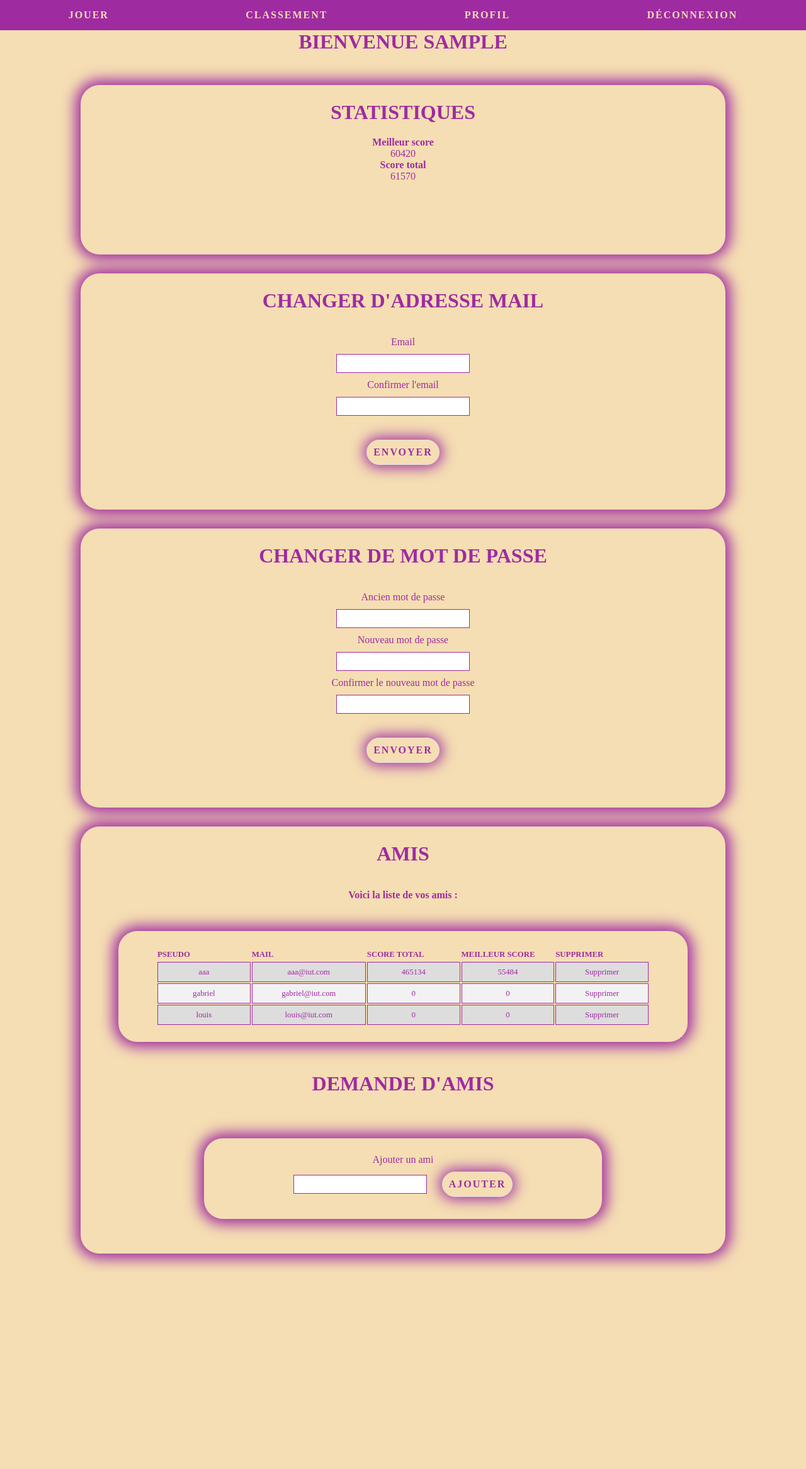
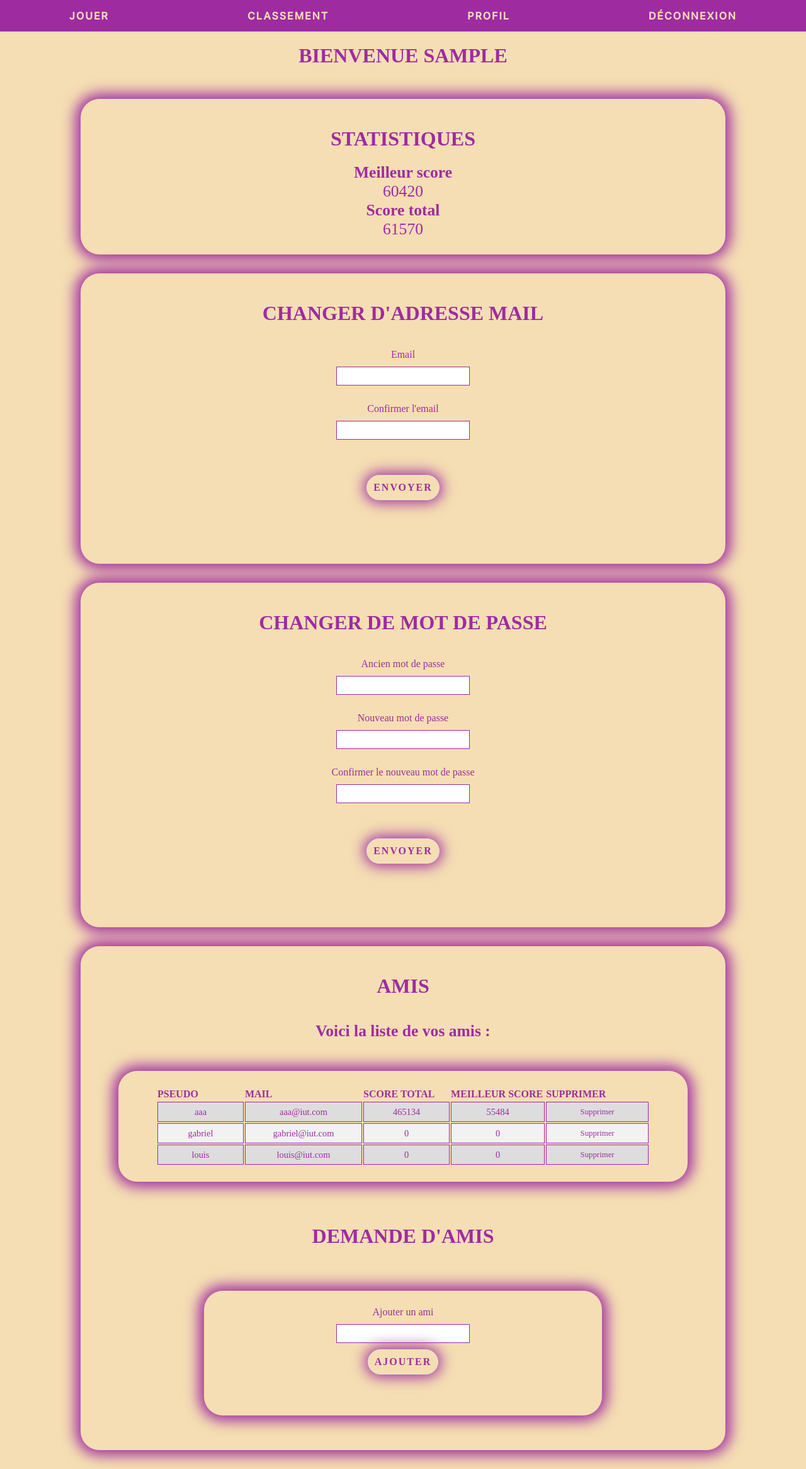
Before and after one commit to GabrielEstevesDev/JeuxGeographique, a PHP site: page /profil.php in a window 1280 px wide. Shown: the whole page at 63% size. Before the commit the page ends 2014 px from the top, so only its background shows below. Run offline with PHP 8.4, Linux system fonts and the light colour scheme; the visitor is signed in with stand-in values (Sample User, id 1); data comes from the database, SQL or seed files in the repository; some libraries are stand-ins or nearby versions.

Commit message:
commit gabriel fix bugs connexion

```diff
--- a/classement/classement.tpl
+++ b/classement/classement.tpl
@@ -34,7 +34,6 @@
         </nav>
     </header>
     <div>
-        <br><br><br><br><br>
         <h1 class="Titre">Classement par meilleur score</h1>
         <table class="classement">
             <tr>
@@ -52,7 +51,6 @@
                 ?>
             </tr>
         </table>
-        <br><br><br><br><br>
         <h1 class="Titre">Classement par score total</h1>
         <table class="classement">
             <tr>
--- a/connexion/Css/ident.css
+++ b/connexion/Css/ident.css
@@ -53,6 +53,7 @@ label{
     color: rgb(159, 43, 161);
 }
 input{
+    font-size: 1.3rem;
     margin: 10px;
     border: 1px solid rgb(159, 43, 161);
     padding: 5px;
--- a/connexion/ident.php
+++ b/connexion/ident.php
@@ -4,9 +4,7 @@
         session_start();
     }
 
-    if(isset($_SESSION['id']) && $_SESSION['id'] != NULL) {
-    	header("Location: ../profil/profil.php");
-    }
+
 
 	$login =  isset($_POST['cologin'])?($_POST['cologin']):'';
 	$mdp =  isset($_POST['comdp'])?($_POST['comdp']):'';
@@ -27,7 +25,7 @@
 	    	$msg = "Vous êtes connectés";
 			$_SESSION['id'] = $resId;
 			$_SESSION['login'] = $login;
-			$url = "../profil/profil.php";
+			$url = "../jouer/index.php";
 			header("Location:" . $url) ;
 		}
 	}
--- a/jouer/index.tpl
+++ b/jouer/index.tpl
@@ -61,6 +61,8 @@
                         echo '<button id="lancerSansChrono">Jouer sans chrono</button>';
                     } else {
                         echo '<a href="../connexion/ident.php"><button id="seConnecter">Connectez-vous pour jouer</button></a>';
+                        echo '<button style="display:none;"id="lancerAvecChrono">Jouer</button>';
+                        echo '<button style="display:none;" id="lancerSansChrono">Jouer sans chrono</button>';
                     }
                 ?>
             </div>
--- a/jouer/styles/_map.scss
+++ b/jouer/styles/_map.scss
@@ -66,7 +66,7 @@
   }
   #map {
     position: relative;
-    height: 70%;
+    height: 80%;
     z-index: 1;
     margin: auto auto;
     border-radius: 30px;
--- a/jouer/styles/index.css
+++ b/jouer/styles/index.css
@@ -86,7 +86,7 @@ body {
 }
 .jeuContainer #map {
   position: relative;
-  height: 70%;
+  height: 80%;
   z-index: 1;
   margin: auto auto;
   border-radius: 30px;
--- a/nav.css
+++ b/nav.css
@@ -1,4 +1,10 @@
+@font-face {
+  font-family: "InterM";
+  src: url(./fonts/Inter-Medium.ttf);
+}
+
 #navbar {
+
   background: rgb(159, 43, 161);
 }
 
@@ -27,6 +33,7 @@ a{
 }
 
 #navbar ul li {
+  font-family: "InterM",serif;
   color: wheat;
   padding: 15px;
   text-transform: uppercase;
--- a/profil/Css/profil.css
+++ b/profil/Css/profil.css
@@ -16,6 +16,9 @@ section{
     position: relative;
     border: none;
     box-shadow: 0px 0px 22px 8px rgb(159, 43, 161);
+}
+.statistiques div, .statistiques h3,h2{
+    font-size: 1.6rem;
 }
 body {
     background: wheat;
@@ -41,6 +44,7 @@ tr.contact:nth-child(even) {
 
 td {
     line-height: 20px;
+    font-size: 1rem;
     padding: 5px;
     width : 5em;
     border:  1px solid rgb(159, 43, 161) ;
@@ -49,7 +53,7 @@ td {
 
 td:hover {background-color: #fff;}
 
-th {font-size: 100%;
+th {font-size: 1;
     line-height: 20px;
     width : 5em;
     text-align: left;
@@ -57,6 +61,7 @@ th {font-size: 100%;
 }
 
 .Titre{
+    padding-top: 20px;
     text-align: center;
     width: 60%;
     margin : 0 auto;
@@ -80,7 +85,7 @@ th {font-size: 100%;
 
 .form{
     text-align: center;
-    width: 50%;
+    width: 60%;
     margin: 30px auto;
     padding: 25px 60px;
     border: 1px solid black;
@@ -91,7 +96,8 @@ th {font-size: 100%;
 }
 
 input{
-    margin: 10px;
+    display: block;
+    margin: 10px auto;
     border: 1px solid rgb(159, 43, 161);
     padding: 5px;
 }
@@ -99,7 +105,7 @@ input{
     max-width: 100%;
 }
 .td{
-   font-size: 1rem ;
+   font-size: 1.3rem ;
 }
 .supprimer{
     font-size: 1rem;
@@ -107,7 +113,13 @@ input{
 th{
     font-size: 1rem;
 }
-
+#msgAmi,#msgMailc,#msgMdpc{
+    margin-top: 20px;
+    font-size: 1.4rem;
+    font-weight: 600;
+    padding: 10px;
+    text-transform: uppercase;
+}
 @media screen and (max-width: 600px) {
     input{
         width: 80%;
@@ -118,14 +130,11 @@ th{
 }
 
 @media screen and (max-width: 1300px) {
-    .td{
-        font-size: 0.8rem ;
-     }
      .supprimer{
          font-size: 0.8rem;
      }
-     th{
-         font-size: 0.8rem;
+     .td{
+         font-size: 0.9rem;
      }
      section{
         width: 80%;
@@ -134,9 +143,11 @@ th{
         width: 70%;
      }
 }
-@media screen and (max-width: 700px) {
-
+@media screen and (max-width: 900px) {
+    .td{
+        font-size: 0.8rem;
+    }
     section{
-       width: 100%;
+       width: 95%;
     }
 }
--- a/profil/php/changeMail.php
+++ b/profil/php/changeMail.php
@@ -16,7 +16,7 @@ if($id == NULL) {
 		$_SESSION['msgMail'] = "Ce mail est déjà utilisé";
 	} else {
 		changeMail($id,$email);
-		$_SESSION['msgMail'] = "adresse mail a été changée";
+		$_SESSION['msgMail'] = "Votre adresse mail a bien été modifiée";
 	}
 
 	header("Location: ../profil.php");
--- a/profil/profil.tpl
+++ b/profil/profil.tpl
@@ -26,13 +26,12 @@
     </header>
     <h1 class="Titre">Bienvenue <?php echo $login ?></h1>
     <div>
-        <section>
+        <section class="statistiques">
             <h1 class="Titre" >Statistiques</h1>
             <h3>Meilleur score</h3>
             <div><?php echo $meilleurScore; ?><div>
             <h3>Score total</h3>
             <div><?php echo $scoreTotal; ?><div>
-            <br><br><br><br><br>
         </section>
 
         <section>
@@ -46,7 +45,7 @@
                 <input  class="BtnInput" type="submit" value="Envoyer" id="submitMail" disabled="true">
                 <div id="msgMailc"></div>
             </form>
-            <div><?php echo $msgMail; $_SESSION['msgMail'] = ''; ?></div>
+            <div class="msg"><?php echo $msgMail; $_SESSION['msgMail'] = ''; ?></div>
             <br><br>
         </section>
 
@@ -63,7 +62,7 @@
             <input class="BtnInput" type="submit" value="Envoyer" id="submitMdp" disabled>
             <div id="msgMdpc"></div>
             </form>
-            <div><?php echo $msgMdp; $_SESSION['msgMdp'] = ''; ?></div>
+            <div class="msg"><?php echo $msgMdp; $_SESSION['msgMdp'] = ''; ?></div>
             <br><br>
         </section>
 
@@ -94,7 +93,7 @@
                 <label for="friend">Ajouter un ami</label><br>
                 <input type="text" id="friend" name="friend" value="">
                 <input class="BtnInput" type="submit" value="Ajouter" id="addFriend">
-                <div><?php echo $msgFriend; $_SESSION['msgFriend'] = '';?></div>
+                <div id="msgAmi"><?php echo $msgFriend; $_SESSION['msgFriend'] = '';?></div>
             </form>
             <?php
                 if ($requetes != NULL) {
```
Also changed, not shown: classement/classement.css (+9 -8 lines), jouer/index.js (+2 -7 lines).
